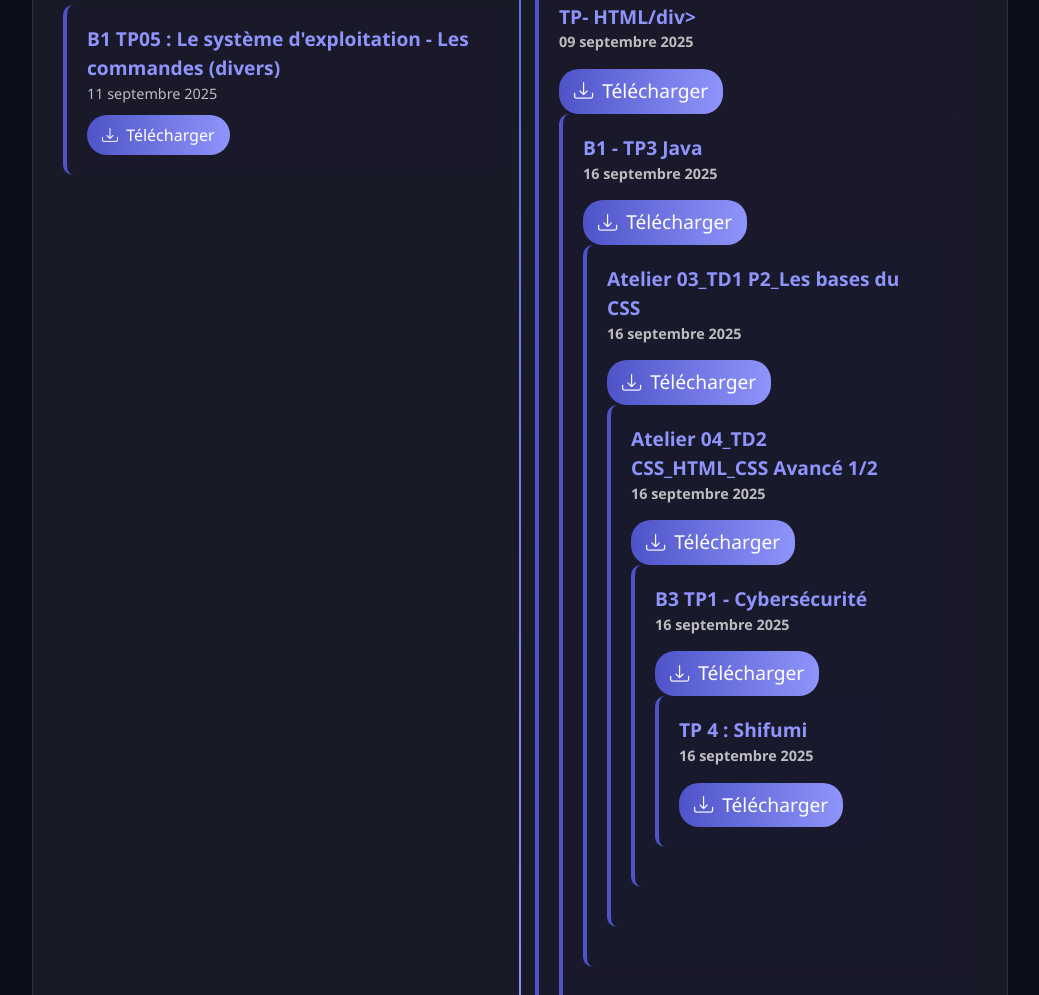
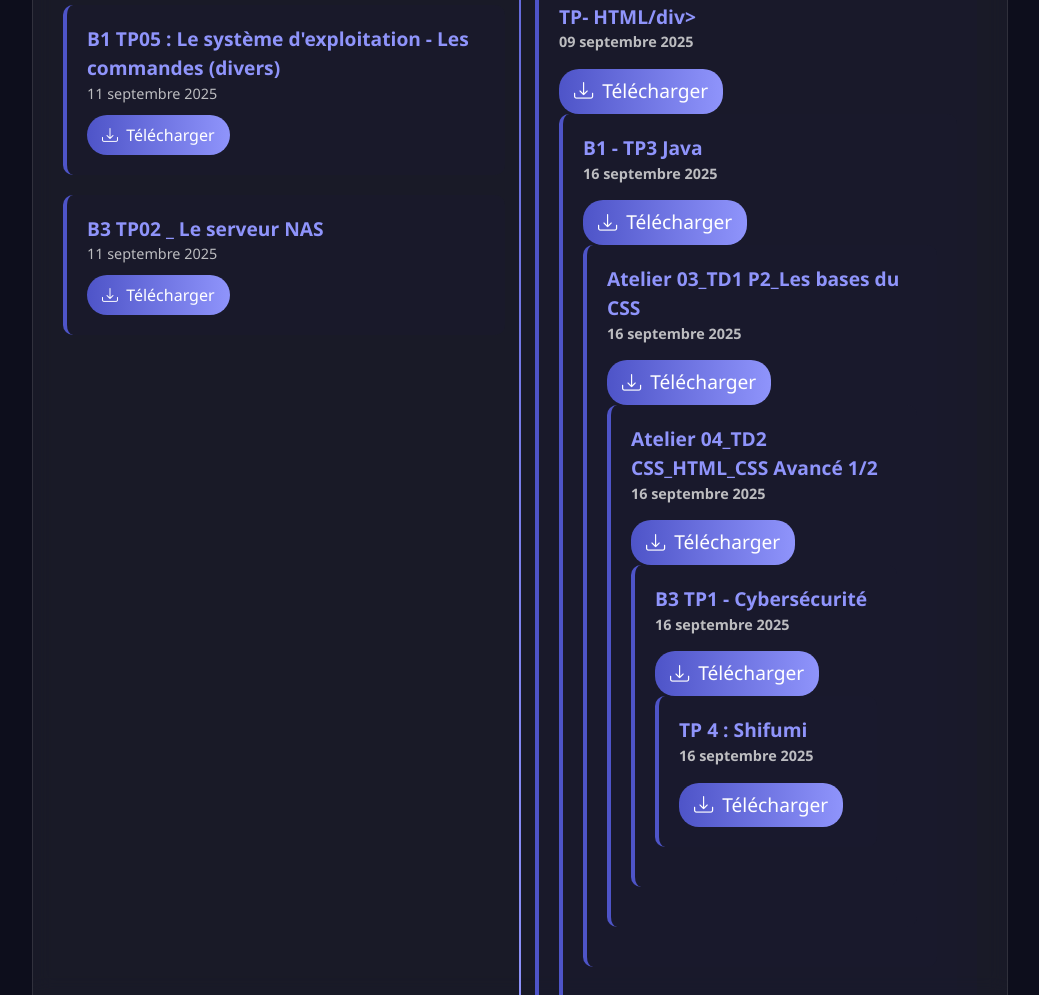
Before and after one commit to NathannMrts/My_portfolio, a plain HTML site: page Index.html in a window 1280 px wide. Shown: the part 4062-5057 px from the top of the page, without its empty margins (120-1159 px from the left). Drawn offline with nearby package versions, Linux system fonts and the light colour scheme.

Commit message:
Update Index.html

```diff
--- a/Index.html
+++ b/Index.html
@@ -1182,6 +1182,13 @@
                             <a href="B1 TP05 _ Le système d'exploitation - Les commandes (divers).pdf" class="download-btn"><i class="bi bi-download me-1"></i> Télécharger</a>
 
                         </div>
+                         <div class="report-item">
+                            <div class="report-title">B3 TP02 _ Le serveur NAS</div>
+                            <span class="report-date">11 septembre 2025</span>
+
+                            <a href="B3 TP02 _ Le serveur NAS.pdf" class="download-btn"><i class="bi bi-download me-1"></i> Télécharger</a>
+
+                        </div>
                     </div>
 
                     <!-- Colonne Programmation -->
```
